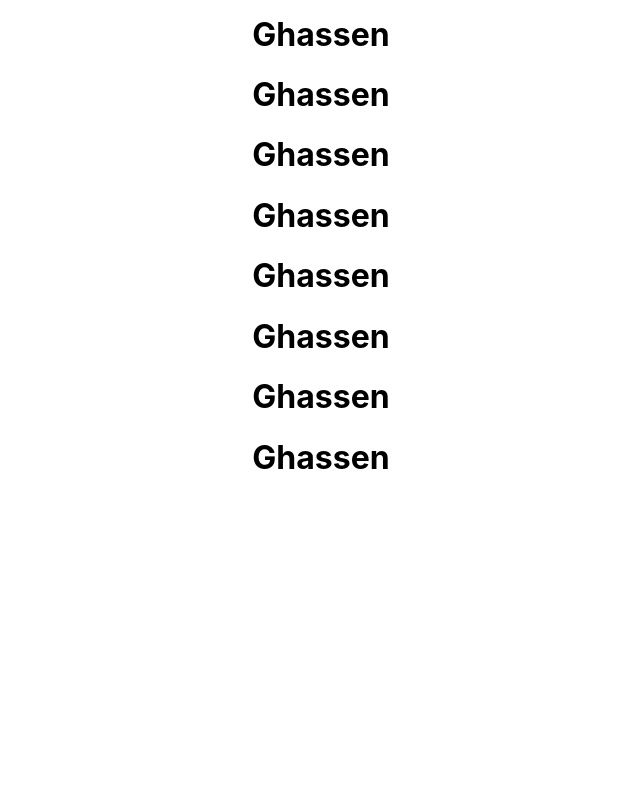
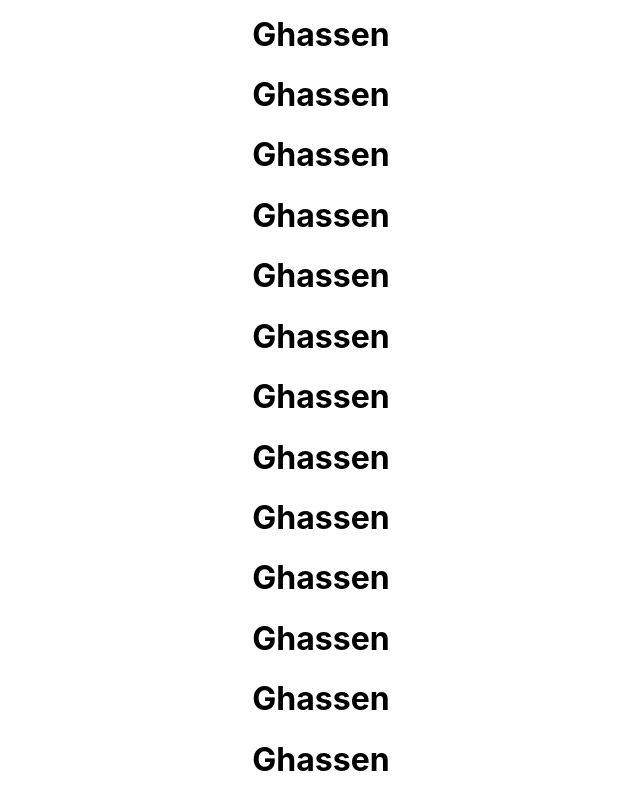
Before and after one commit to AyoubAlilou/a4g, a React (Create React App) app: page / in a window 1280 px wide. Shown: the part 430-1230 px from the top of the page, without its empty margins (319-959 px from the left). Before the commit the page ends 928 px from the top, so only its background shows below. Built offline with nearby package versions, Linux system fonts and the light colour scheme.

Commit message:
ftrjdrydty

```diff
--- a/src/App.js
+++ b/src/App.js
@@ -16,6 +16,11 @@ function App() {
       <h1>Ghassen</h1>
       <h1>Ghassen</h1>
       <h1>Ghassen</h1>
+      <h1>Ghassen</h1>
+      <h1>Ghassen</h1>
+      <h1>Ghassen</h1>
+      <h1>Ghassen</h1>
+      <h1>Ghassen</h1>
     </>
   )
 }
```
